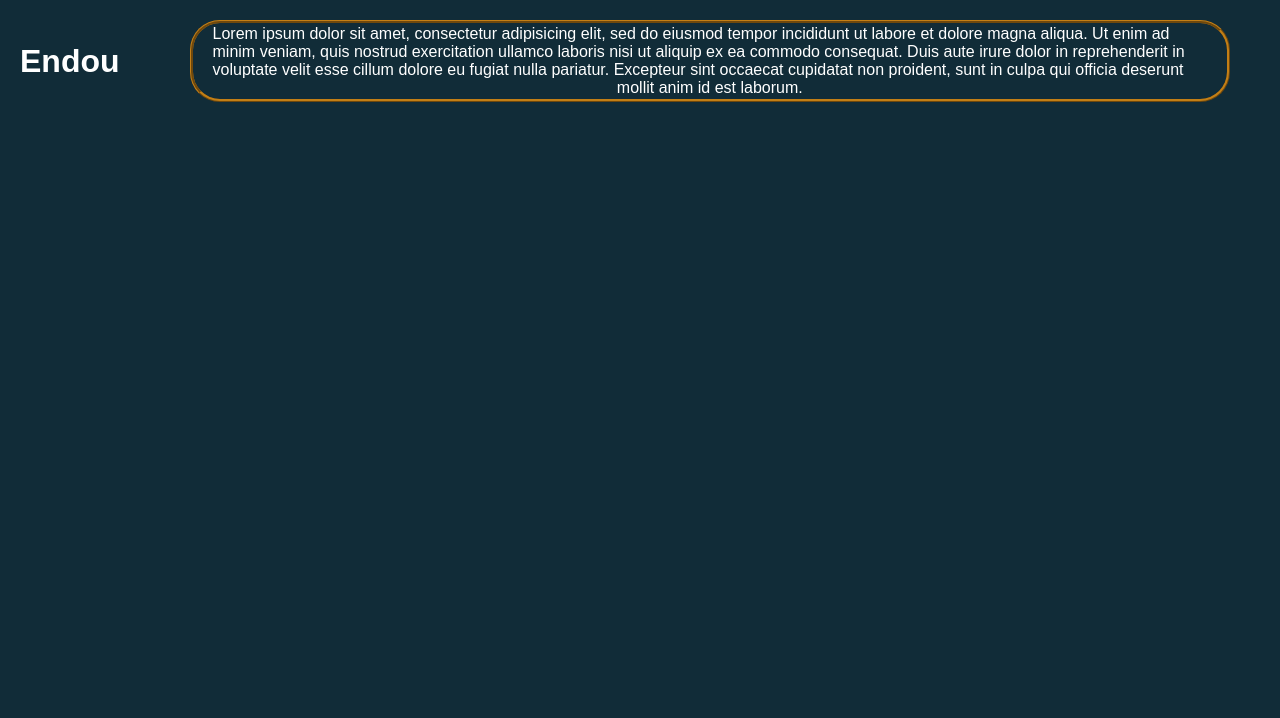
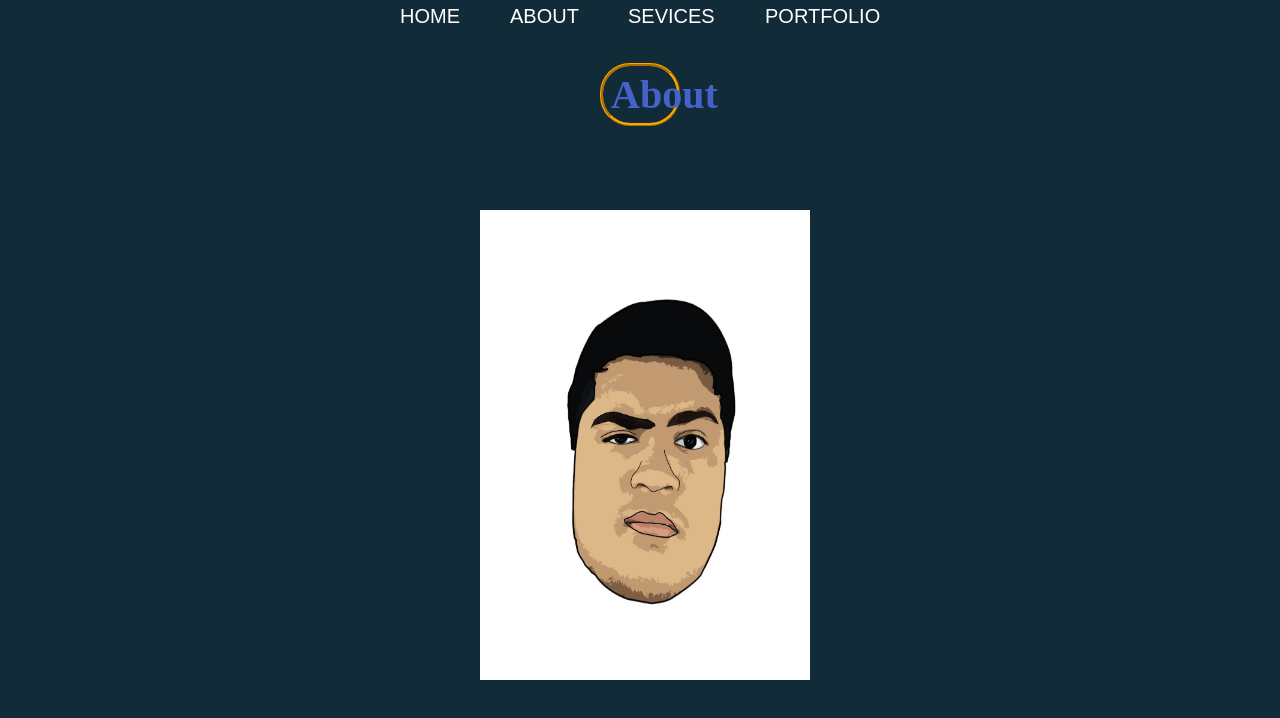
Before and after one commit to subham-cyber/Menu-Bar, a plain HTML site: page About.html in a window 1280 px wide. Drawn offline with Linux system fonts and the light colour scheme.

Commit message:
about page added

```diff
--- a/About.css
+++ b/About.css
@@ -1,26 +1,80 @@
+*{
+  margin: 0;
+  padding: 0;
+  text-decoration: none;
+  font-family: "montserrat";
+}
 body{
-	margin: 0;
-	padding: 0;
-	display: flex;
-	justify-content: center;
-	align-items: center;
-	background: #112c38
+  background: #112c38;
 }
 h1{
-	margin: 10px;
-	padding: 10px;
-	justify-content: center;
-	text-align-last: center;
-	color: white;
-	font-family: 'Bookman Old Style', sans-serif ;
+  color: #4562C9;
+  font-family: 'Bradley Hand ITC';
+  font-size: 20px;
+  text-align: center;
+  border: ridge 3px orange;
+  border-radius: 30px;
+  cursor: pointer;
+  padding: 5px 8px;
+  margin: 20px 600px;
 }
-p{
-	margin: 20px 50px;
-	padding: 2px 20px;
-	justify-content: center;
-	text-align-last: center;
-	color: white;
-	font-family: 'Bookman Old Style', sans-serif ;
-	border: 3px ridge #C37F16;
-	border-radius: 30px;
+.middle{
+  position: absolute;
+  top: 50%;
+  left: 50%;
+  transform: translate(-50%,-50%);
 }
+.card{
+  cursor: pointer;
+  width: 340px;
+  height: 480px;
+  margin-top:  40px;
+}
+.front,.back{
+  width: 100%;
+  height: 100%;
+  overflow: hidden;
+  backface-visibility: hidden;
+  position: absolute;
+  transition: transform .6s linear;
+}
+.front img{
+  height: 100%;
+  width: 100%
+}
+.front{
+  transform: perspective(600px) rotateY(0deg);
+}
+.back{
+  background: #f1f1f1;
+  transform: perspective(600px) rotateY(180deg);
+}
+.back-content{
+  color: #2c3e50;
+  text-align: center;
+  width: 100%;
+}
+.sm{
+  margin: 20px 0;
+}
+.sm a{
+  display: inline-flex;
+  width: 40px;
+  height: 40px;
+  justify-content: center;
+  align-items: center;
+  color: #2c3e50;
+  font-size: 18px;
+  transition: 0.4s;
+  border-radius: 50%
+}
+.sm a:hover{
+  background: #2c3e50;
+  color: white;
+}
+.card:hover > .front{
+  transform: perspective(600px) rotateY(-180deg);
+}
+.card:hover > .back{
+  transform: perspective(600px) rotateY(0deg);
+}
--- a/About.html
+++ b/About.html
@@ -1,17 +1,36 @@
 <!DOCTYPE html>
-<html>
-<head>
-	<title>About</title>
-	<link rel="stylesheet" type="text/css" href="About.css">
-</head>
-<body>
-	<h1>Endou</h1>
-	<br>
-	<p>Lorem ipsum dolor sit amet, consectetur adipisicing elit, sed do eiusmod
-	tempor incididunt ut labore et dolore magna aliqua. Ut enim ad minim veniam,
-	quis nostrud exercitation ullamco laboris nisi ut aliquip ex ea commodo
-	consequat. Duis aute irure dolor in reprehenderit in voluptate velit esse
-	cillum dolore eu fugiat nulla pariatur. Excepteur sint occaecat cupidatat non
-	proident, sunt in culpa qui officia deserunt mollit anim id est laborum.</p>
-</body>
+<html lang="en" dir="ltr">
+  <head>
+    <meta charset="utf-8">
+    <title></title>
+    <link rel="stylesheet" href="About.css">
+    <link rel="stylesheet" type="text/css" href="style.css">
+    <link rel="stylesheet" href="https://use.fontawesome.com/releases/v5.3.1/css/all.css">
+  </head>
+  <body>
+    <ul>
+      <li><a href="#">Home</a></li>
+      <li><a href="About.html" target="Null">About</a></li>
+      <li><a href="#">Sevices</a></li>
+      <li><a href="#">Portfolio</a></li>
+    </ul>
+    <h1> About </h1>
+    <div class="card middle">
+      <div class="front">
+        <img src="img.jpg" alt="">
+      </div>
+      <div class="back">
+        <div class="back-content middle">
+          <h2>Subham Saha</h2>
+          <span>Web Designer</span>
+          <div class="sm">
+            <a href="https://www.facebook.com/endou.uchiha.7" target="null"><i class="fab fa-facebook-f"></i></a>
+            <a href="https://twitter.com/subhamA005" target="null"><i class="fab fa-twitter"></i></a>
+            <a href="https://www.youtube.com/channel/UCseWdt_jtwryE1gQbFbh08g?view_as=subscriber" target="null"><i class="fab fa-youtube"></i></a>
+            <a href="https://www.instagram.com/subham_222/" target="null"><i class="fab fa-instagram"></i></a>
+          </div>
+        </div>
+      </div>
+    </div>
+  </body>
 </html>
--- a/style.css
+++ b/style.css
@@ -1,16 +1,22 @@
 body{
 	margin: 0;
 	padding: 0;
-	display: flex;
+	/*display: flex;*/
 	justify-content: center;
 	align-items: center;
 	height: 20vh;
-	background: #112c38
+	background: #112c38;
+}
+.container{
+	display: flex;
+	flex-wrap: wrap;
+	justify-content: center;
 }
 ul{
 	margin: 0;
 	padding: 0;
 	display: flex;
+	justify-content: center;
 }
 ul li{
 	list-style: none;
@@ -56,3 +62,29 @@ ul li a:hover:before{
 	transform-origin: left;
 	transform: scaleX(1);
 }
+h1{
+	color: #4562C9;
+	font-family: 'Bradley Hand ITC';
+	font-size: 40px;
+	text-align: center;
+	border: ridge 3px orange;
+	border-radius: 30px;
+	cursor: pointer;
+	padding: 5px 8px;
+	margin: 30px 600px;
+}
+a img{
+	width: 30px;
+	height: 30px;
+	flex: 2;
+}
+img{
+	width: 450px;
+	height: 300px;
+	margin: 10px;
+	transition: all 0.2s;
+}
+
+img:hover{
+	transform: scale(1.1);
+}
```
Also changed, not shown: index.html (+9 -1 lines), ape-berber-monkeys-mammal-affchen-50988.jpeg (added), elephant-cub-tsavo-kenya-66898.jpeg (added), horse-herd-fog-nature-52500.jpeg (added), ibis-bird-red-animals-158471.jpeg (added), img.jpg (added), 2 other files.
